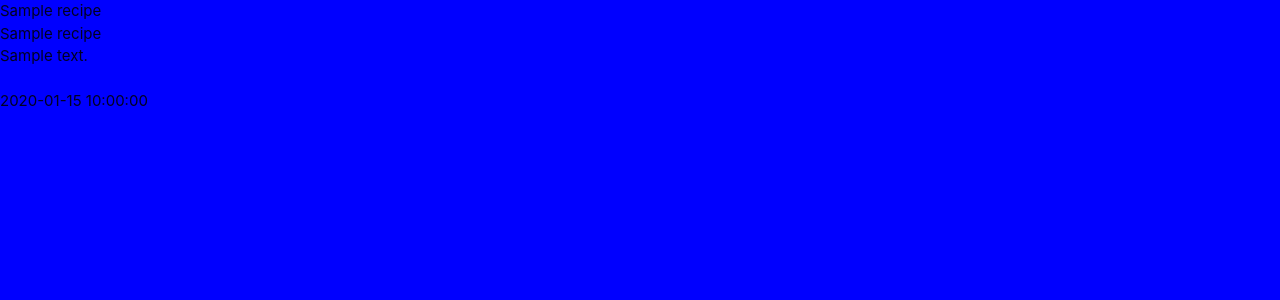
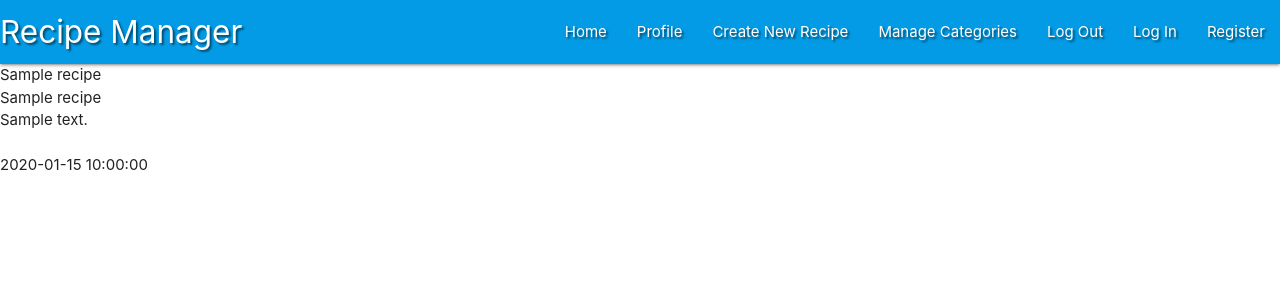
Before and after one commit to LRomero2/Sweet-Treats, a Python web app: template templates/recipes.html in a window 1280 px wide. Shown: the top 300 px of the page. Run offline with Jinja, Linux system fonts and the light colour scheme; the template is opened without the code that fills it: most values are stand-ins (such as "Sample title", 1, 10 or a date in 2020).

Commit message:
Added navbar to app.

```diff
--- a/static/css/style.css
+++ b/static/css/style.css
@@ -1,3 +1,3 @@
-body {
-    background-color: blue;
+.text-shadow {
+    text-shadow: 2px 2px 2px rgba(0, 0, 0, 0.5);
 }
--- a/static/js/script.js
+++ b/static/js/script.js
@@ -0,0 +1,3 @@
+  $(document).ready(function(){
+    $('.sidenav').sidenav();
+  });
--- a/templates/base.html
+++ b/templates/base.html
@@ -13,6 +13,37 @@
 </head>
 <body>
 
+<header>
+    <!---Top Navbar--->
+   	<nav class="nav-extended text-shadow light-blue darken-1">
+			<div class="nav-wrapper">
+				<a href="{{ url_for('get_recipes') }}" class="brand-logo">Recipe Manager</a>
+				<a href="#" data-target="mobile-demo" class="sidenav-trigger right"><i class="fas fa-bars"></i></a>
+				<ul class="right hide-on-med-and-down">
+					<li><a href="{{ url_for('get_recipes') }}">Home</a></li>
+					<li><a href="#">Profile</a></li>
+					<li><a href="#">Create New Recipe</a></li>
+					<li><a href="#">Manage Categories</a></li>
+					<li><a href="#">Log Out</a></li>
+					<li><a href="#">Log In</a></li>
+					<li><a href="#">Register</a></li>
+				</ul>
+			</div>
+		</nav>
+ <!---Mobile Side Navbar--->
+  <ul class="sidenav" id="mobile-demo">
+            <li><h4 class="center-align light-blue-text text-darken 4">Task Manager</h4></li>
+            <li><a href="{{ url_for('get_recipes') }}">Home</a></li>
+            <li><a href="#">Profile</a></li>
+            <li><a href="#">New Task</a></li>
+            <li><a href="#">Manage Categories</a></li>
+            <li><a href="#">Log Out</a></li>
+            <li><a href="#">Log In</a></li>
+            <li><a href="#">Register</a></li>
+		</ul>
+
+</header>
+
   {% block content %}
   {% endblock %}
 
```
